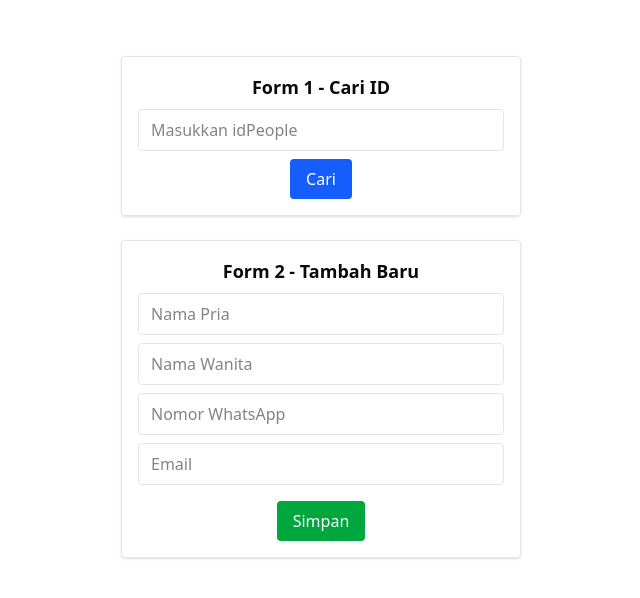
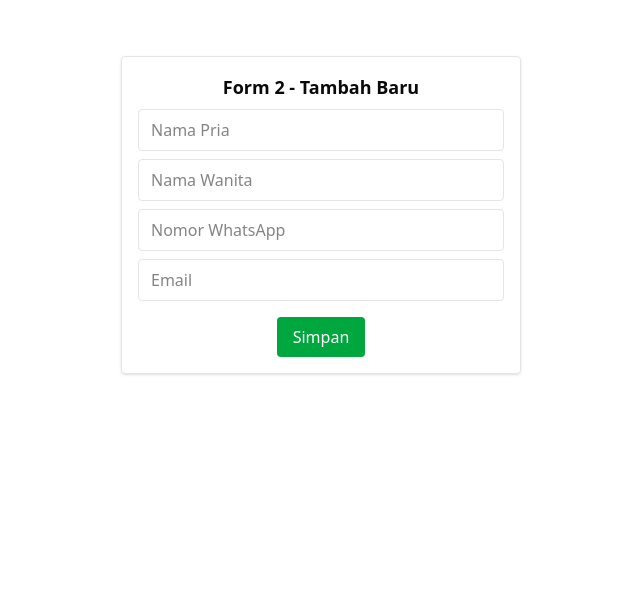
Before and after one commit to wpao/wedding-gold, a React (Vite) app: page / in a window 1280 px wide. Shown: the top 598 px of the page, without its empty margins (319-959 px from the left). Built offline with nearby package versions, Linux system fonts and the light colour scheme.

Commit message:
v1.0.0 docker server local

```diff
--- a/src/components/TemplateEditor.tsx
+++ b/src/components/TemplateEditor.tsx
@@ -315,7 +315,7 @@ const defaultData: Template = {
 };
 
 const TemplateEditor: React.FC = () => {
-  const [idInput, setIdInput] = useState("");
+  // const [idInput, setIdInput] = useState("");
   const [data, setData] = useState<Template>(defaultData);
   const [mode, setMode] = useState<"tambah" | "edit">("tambah");
 
@@ -326,8 +326,9 @@ const TemplateEditor: React.FC = () => {
     const pathSegments = url.pathname.split("/");
     const idPeople = pathSegments[pathSegments.length - 1];
 
+    // jika ada idTemplate dan idPeople
     if (idTemplate && idPeople) {
-      setIdInput(idPeople); // agar form input ikut terisi
+      // setIdInput(idPeople); // agar form input ikut terisi
       axiosInstance
         .get<Template>(`/templates/${idPeople}?idTemplate=${idTemplate}`)
         .then((res) => {
@@ -341,18 +342,18 @@ const TemplateEditor: React.FC = () => {
     }
   }, []);
 
-  const handleCari = async () => {
-    try {
-      const res = await axiosInstance.get<Template>(
-        `/templates/${idInput}/?idTemplate=wedding-roxy223003`
-      );
-      setData(res.data);
-      setMode("edit");
-    } catch (error) {
-      setData({ ...defaultData, idPeople: idInput });
-      setMode("tambah");
-    }
-  };
+  // const handleCari = async () => {
+  //   try {
+  //     const res = await axiosInstance.get<Template>(
+  //       `/templates/${idInput}/?idTemplate=wedding-roxy223003`
+  //     );
+  //     setData(res.data);
+  //     setMode("edit");
+  //   } catch (error) {
+  //     setData({ ...defaultData, idPeople: idInput });
+  //     setMode("tambah");
+  //   }
+  // };
 
   const handleChange = (e: React.ChangeEvent<HTMLInputElement>) => {
     setData({
@@ -378,7 +379,7 @@ const TemplateEditor: React.FC = () => {
 
   return (
     <div className="p-6 max-w-md mx-auto space-y-6">
-      <div className="border p-4 rounded shadow">
+      {/* <div className="border p-4 rounded shadow">
         <h2 className="text-lg font-bold mb-2">Form 1 - Cari ID</h2>
         <input
           type="text"
@@ -393,7 +394,7 @@ const TemplateEditor: React.FC = () => {
         >
           Cari
         </button>
-      </div>
+      </div> */}
 
       <div className="border p-4 rounded shadow">
         <h2 className="text-lg font-bold mb-2">
```
